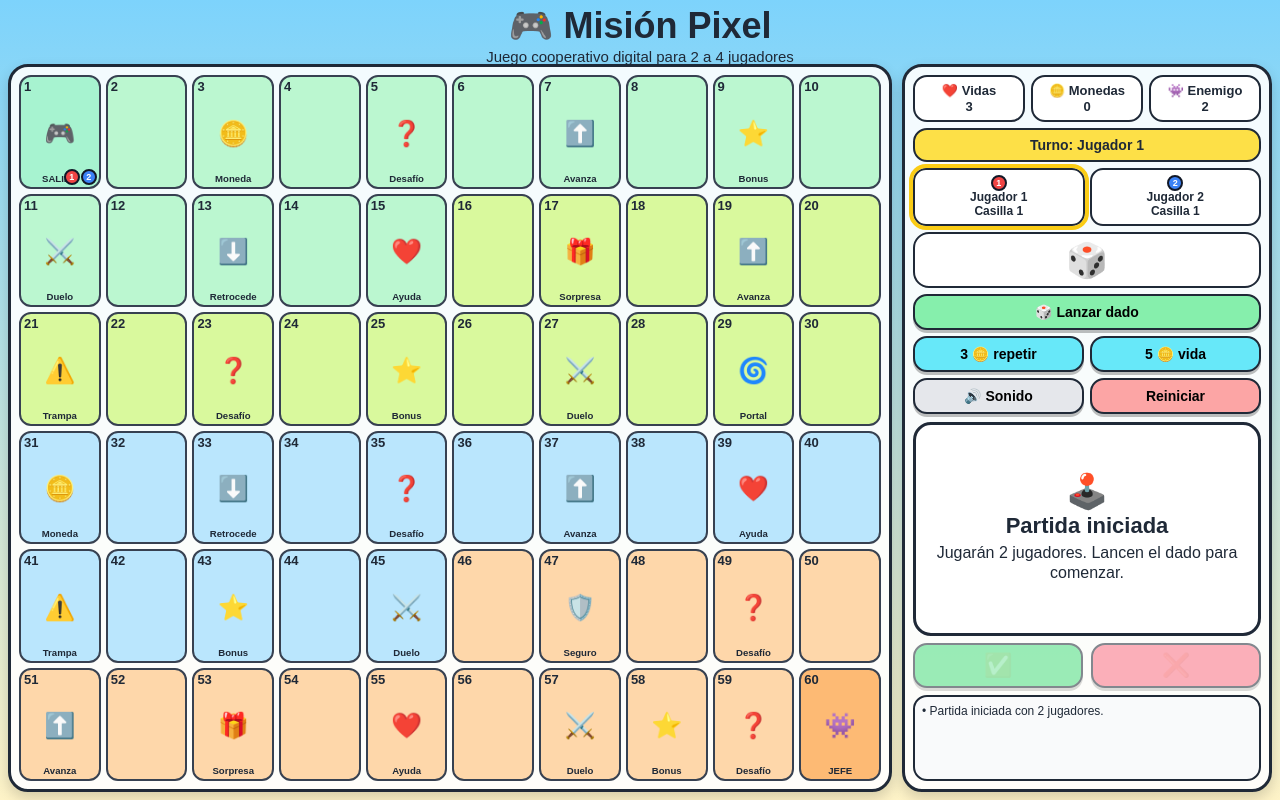
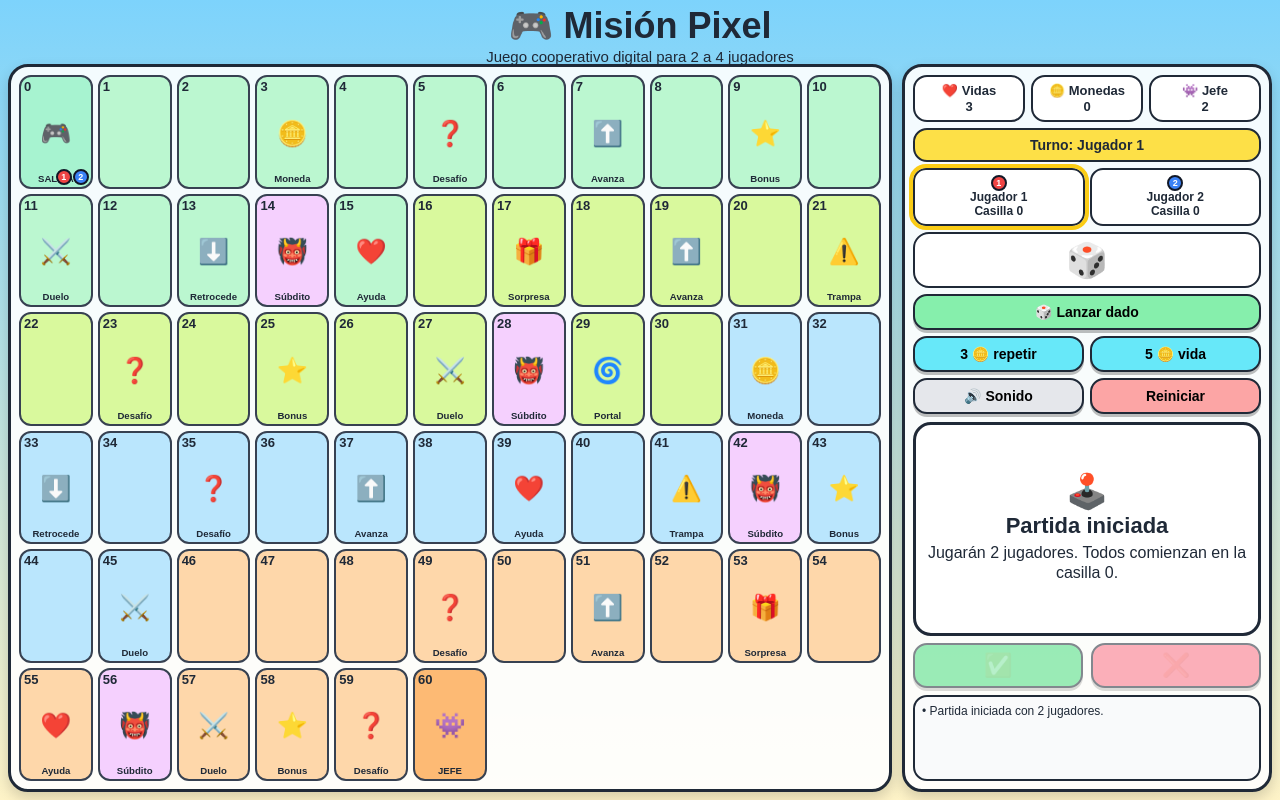
Before and after one commit to oscaniela/mision-pixel-cartas, a plain HTML site: page index.html in a window 1280 px wide. Both pictures are taken after a click on the button "2 jugadores". Drawn offline with Linux system fonts and the light colour scheme.

Commit message:
Update index.html

```diff
--- a/index.html
+++ b/index.html
@@ -40,7 +40,7 @@
     .board {
       width:100%; height:100%;
       display:grid;
-      grid-template-columns:repeat(10,1fr);
+      grid-template-columns:repeat(11,1fr);
       grid-template-rows:repeat(6,1fr);
       gap:5px;
     }
@@ -60,7 +60,7 @@
     .cell .icon { font-size:clamp(16px,2.1vw,25px); text-align:center; line-height:1; z-index:2; }
     .cell .label { font-size:clamp(7px,.75vw,10px); font-weight:900; text-align:center; z-index:2; line-height:1; }
     .world1{background:#bbf7d0}.world2{background:#d9f99d}.world3{background:#bae6fd}.world4{background:#fed7aa}
-    .start{background:#a7f3d0}.finish{background:#fdba74}
+    .start{background:#a7f3d0}.finish{background:#fdba74}.minion{background:#f5d0fe}
     .tokens{position:absolute;bottom:2px;right:2px;display:flex;gap:1px;flex-wrap:wrap;max-width:90%;z-index:3}
     .token{width:16px;height:16px;border-radius:50%;border:2px solid #111827;display:inline-flex;align-items:center;justify-content:center;color:white;font-size:9px;font-weight:900}
     .p1{background:#ef4444}.p2{background:#3b82f6}.p3{background:#22c55e}.p4{background:#a855f7}
@@ -140,7 +140,7 @@
       <div class="status-grid">
         <div class="status-box">❤️ Vidas<br><span id="lives">3</span></div>
         <div class="status-box">🪙 Monedas<br><span id="coins">0</span></div>
-        <div class="status-box">👾 Enemigo<br><span id="bossLives">2</span></div>
+        <div class="status-box">👾 Jefe<br><span id="bossLives">2</span></div>
       </div>
       <div id="turn" class="turn">Turno: Jugador 1</div>
       <div id="players" class="players"></div>
@@ -173,21 +173,40 @@
     let currentPlayer = 0, lives = 3, coins = 0, bossLives = 2;
     let gameOver = false, pendingAction = null, pendingDiceAction = null;
     let soundEnabled = true, audioCtx = null;
+    let defeatedMinions = new Set();
+    const minionCells = [14, 28, 42, 56];
 
     const specialCells = {
-      1:["🎮","SALIDA","start"],3:["🪙","Moneda",""] ,5:["❓","Desafío",""] ,7:["⬆️","Avanza",""] ,9:["⭐","Bonus",""] ,11:["⚔️","Duelo",""] ,13:["⬇️","Retrocede",""] ,15:["❤️","Ayuda",""] ,17:["🎁","Sorpresa",""] ,19:["⬆️","Avanza",""] ,21:["⚠️","Trampa",""] ,23:["❓","Desafío",""] ,25:["⭐","Bonus",""] ,27:["⚔️","Duelo",""] ,29:["🌀","Portal",""] ,31:["🪙","Moneda",""] ,33:["⬇️","Retrocede",""] ,35:["❓","Desafío",""] ,37:["⬆️","Avanza",""] ,39:["❤️","Ayuda",""] ,41:["⚠️","Trampa",""] ,43:["⭐","Bonus",""] ,45:["⚔️","Duelo",""] ,47:["🛡️","Seguro",""] ,49:["❓","Desafío",""] ,51:["⬆️","Avanza",""] ,53:["🎁","Sorpresa",""] ,55:["❤️","Ayuda",""] ,57:["⚔️","Duelo",""] ,58:["⭐","Bonus",""] ,59:["❓","Desafío",""] ,60:["👾","JEFE","finish"]
+      0:["🎮","SALIDA","start"],
+      3:["🪙","Moneda",""] ,5:["❓","Desafío",""] ,7:["⬆️","Avanza",""] ,9:["⭐","Bonus",""] ,11:["⚔️","Duelo",""] ,13:["⬇️","Retrocede",""] ,14:["👹","Súbdito","minion"] ,15:["❤️","Ayuda",""] ,17:["🎁","Sorpresa",""] ,19:["⬆️","Avanza",""] ,21:["⚠️","Trampa",""] ,23:["❓","Desafío",""] ,25:["⭐","Bonus",""] ,27:["⚔️","Duelo",""] ,28:["👹","Súbdito","minion"] ,29:["🌀","Portal",""] ,31:["🪙","Moneda",""] ,33:["⬇️","Retrocede",""] ,35:["❓","Desafío",""] ,37:["⬆️","Avanza",""] ,39:["❤️","Ayuda",""] ,41:["⚠️","Trampa",""] ,42:["👹","Súbdito","minion"] ,43:["⭐","Bonus",""] ,45:["⚔️","Duelo",""] ,49:["❓","Desafío",""] ,51:["⬆️","Avanza",""] ,53:["🎁","Sorpresa",""] ,55:["❤️","Ayuda",""] ,56:["👹","Súbdito","minion"] ,57:["⚔️","Duelo",""] ,58:["⭐","Bonus",""] ,59:["❓","Desafío",""] ,60:["👾","JEFE","finish"]
     };
 
     const cards = {
       desafio:[
-        ["❓","Robot Pixel","Imita a un robot. Si el equipo adivina, presionen ✅ y ganan 1 moneda.",()=>addCoins(1),()=>log("Desafío no completado.")],
+        ["❓","Canción de la Mosca","Canta la canción de la mosca de Cachureos. Si lo haces, presionen ✅ y ganan 1 moneda.",()=>addCoins(1),()=>log("Desafío no completado.")],
         ["❓","Sonido Secreto","Haz un sonido de videojuego. Si alguien lo reconoce, presionen ✅ y avancen 1 casilla.",()=>movePlayer(currentPlayer,1),()=>log("Desafío no completado.")],
         ["❓","Animal Misterioso","Imita un animal sin hablar. Si el equipo adivina, presionen ✅ y ganan 1 moneda.",()=>addCoins(1),()=>log("Desafío no completado.")],
         ["❓","Héroe Inventado","Inventa el nombre de un héroe pixelado. Si todos lo aprueban, presionen ✅ y ganan 1 moneda.",()=>addCoins(1),()=>log("Desafío no completado.")],
         ["❓","Dibujo Invisible","Dibuja una figura en el aire. Si alguien adivina, presionen ✅ y avancen 1 casilla.",()=>movePlayer(currentPlayer,1),()=>log("Desafío no completado.")],
-        ["❓","Adivinanza Estrella","Brillo en el cielo y también en los juegos. ¿Qué soy? Si responden estrella, presionen ✅ y ganan 1 moneda.",()=>addCoins(1),()=>log("Respuesta incorrecta.")],
+        ["❓","Adivinanza Libre","Di una adivinanza. Si alguien acierta, presionen ✅ y ganan 1 moneda.",()=>addCoins(1),()=>log("Nadie acertó la adivinanza.")],
         ["❓","Objeto Secreto","Da una pista sobre un objeto de la casa. Si alguien adivina, presionen ✅ y ganan 1 moneda.",()=>addCoins(1),()=>log("Desafío no completado.")],
-        ["❓","Salto de Plataforma","Actúa como si saltaras un obstáculo. Si lo haces, presionen ✅ y avancen 1 casilla.",()=>movePlayer(currentPlayer,1),()=>log("Desafío no completado.")]
+        ["❓","Salto de Plataforma","Actúa como si saltaras un obstáculo. Si lo haces, presionen ✅ y avancen 1 casilla.",()=>movePlayer(currentPlayer,1),()=>log("Desafío no completado.")],
+        ["❓","Gato Juanito","Canta la canción del Gato Juanito. Si lo haces, presionen ✅ y ganan 1 moneda.",()=>addCoins(1),()=>log("Desafío no completado.")],
+        ["❓","Waka Waka","Canta o baila un pedacito de Waka Waka. Si lo haces, presionen ✅ y avancen 1 casilla.",()=>movePlayer(currentPlayer,1),()=>log("Desafío no completado.")],
+        ["❓","Bloque en el Aire","Imita a Mario destruyendo un bloque en el aire. Si lo haces, presionen ✅ y ganan 1 moneda.",()=>addCoins(1),()=>log("Desafío no completado.")],
+        ["❓","Personajes de Cuento","Hagan hasta 10 preguntas para adivinar un personaje de cuento. Si lo adivinan, presionen ✅ y ganan 1 moneda.",()=>addCoins(1),()=>log("No lograron adivinar el personaje.")],
+        ["❓","Adivina el Animal","Da pistas para que el equipo adivine un animal. Si aciertan, presionen ✅ y ganan 1 moneda.",()=>addCoins(1),()=>log("No lograron adivinar el animal.")],
+        ["❓","Color de la Fruta","Pregunta el color de una fruta, por ejemplo: ¿de qué color es la frutilla? Si responden bien, presionen ✅ y ganan 1 moneda.",()=>addCoins(1),()=>log("Respuesta incorrecta.")],
+        ["❓","Personaje de Hielo","Adivina el personaje: tiene poderes de hielo, vive en un reino nevado y canta una canción muy famosa. Si aciertan, presionen ✅ y ganan 1 moneda.",()=>addCoins(1),()=>log("No lograron adivinar el personaje.")],
+        ["❓","Vaquero de Juguete","Adivina el personaje: usa sombrero, es un juguete, tiene amigos muy queridos y siempre quiere cuidar a su dueño. Si aciertan, presionen ✅ y ganan 1 moneda.",()=>addCoins(1),()=>log("No lograron adivinar el personaje.")],
+        ["❓","Pez Perdido","Adivina el personaje: es pequeño, vive en el mar, tiene una aleta más corta y su papá lo busca en una gran aventura. Si aciertan, presionen ✅ y ganan 1 moneda.",()=>addCoins(1),()=>log("No lograron adivinar el personaje.")],
+        ["❓","León Valiente","Adivina el personaje: es un cachorro de león, vive una gran aventura y debe aprender a ser rey. Si aciertan, presionen ✅ y avanzan 1 casilla.",()=>movePlayer(currentPlayer,1),()=>log("No lograron adivinar el personaje.")],
+        ["❓","Tres Cosas Rojas","Nombra 3 cosas de color rojo. Si lo logras, presionen ✅ y ganan 1 moneda.",()=>addCoins(1),()=>log("Desafío no completado.")],
+        ["❓","Tres Cosas Azules","Nombra 3 cosas de color azul. Si lo logras, presionen ✅ y ganan 1 moneda.",()=>addCoins(1),()=>log("Desafío no completado.")],
+        ["❓","Tres Cosas Amarillas","Nombra 3 cosas de color amarillo. Si lo logras, presionen ✅ y ganan 1 moneda.",()=>addCoins(1),()=>log("Desafío no completado.")],
+        ["❓","Tres Cosas Verdes","Nombra 3 cosas de color verde. Si lo logras, presionen ✅ y ganan 1 moneda.",()=>addCoins(1),()=>log("Desafío no completado.")],
+        ["❓","Canción en Inglés","Canta una canción corta en inglés. Si lo haces, presionen ✅ y avanzan 1 casilla.",()=>movePlayer(currentPlayer,1),()=>log("Desafío no completado.")],
+        ["❓","Palabra en Inglés","Di 3 palabras en inglés que conozcas. Si lo logras, presionen ✅ y ganan 1 moneda.",()=>addCoins(1),()=>log("Desafío no completado.")]
       ],
       bonus:[
         ["⭐","Súper Salto","Presiona ✅ para avanzar 3 casillas.",()=>movePlayer(currentPlayer,3),()=>log("Bonus cancelado.")],
@@ -220,25 +239,26 @@
         ["🛡️","Escudo Protector","Presiona ✅ para ganar 1 moneda y considerar que evitaron una trampa.",()=>addCoins(1),()=>log("Power-Up cancelado.")],
         ["🛡️","Llave Pixelada","Presiona ✅ para avanzar hasta el portal más cercano.",()=>moveToNextPortal(),()=>log("Power-Up cancelado.")]
       ],
-      jefe:[["👾","Jefe Final Pixel","El enemigo tiene 2 vidas. Presiona ✅ y luego Lanzar dado. Con 4, 5 o 6 le quitan 1 vida. Si fallan, el equipo pierde 1 vida.",()=>armDiceAction("👾 Lanzar contra jefe", finalBossRoll),()=>{loseLife(); if(!gameOver) showCard("👾","El jefe resiste","No superaron el reto final. Pierden 1 vida.");}]]
+      jefe:[["👾","Jefe Final Pixel","El jefe tiene 2 vidas. Presiona ✅ y luego Lanzar dado. Solo con 1 o 6 le quitan 1 vida. Con otro número pierden 1 vida y retroceden 10 casillas.",()=>armDiceAction("👾 Lanzar contra jefe", finalBossRoll),()=>{loseLife(); movePlayer(currentPlayer,-10); if(!gameOver) showCard("👾","El jefe resiste","No superaron el reto final. Pierden 1 vida y retroceden 10 casillas.");}]]
     };
 
     function createPlayers(count){return [
-      {name:"Jugador 1",pos:1,cls:"p1"},{name:"Jugador 2",pos:1,cls:"p2"},{name:"Jugador 3",pos:1,cls:"p3"},{name:"Jugador 4",pos:1,cls:"p4"}
+      {name:"Jugador 1",pos:0,cls:"p1"},{name:"Jugador 2",pos:0,cls:"p2"},{name:"Jugador 3",pos:0,cls:"p3"},{name:"Jugador 4",pos:0,cls:"p4"}
     ].slice(0,count)}
-    function startGame(count){numberOfPlayers=count; players=createPlayers(count); currentPlayer=0; lives=3; coins=0; bossLives=2; gameOver=false; pendingAction=null; pendingDiceAction=null; document.getElementById("startScreen").style.display="none"; document.getElementById("gameArea").style.display="grid"; document.getElementById("dice").textContent="🎲"; document.getElementById("log").innerHTML=""; showCard("🕹️","Partida iniciada",`Jugarán ${count} jugadores. Lancen el dado para comenzar.`); log(`Partida iniciada con ${count} jugadores.`); render()}
+    function startGame(count){numberOfPlayers=count; players=createPlayers(count); currentPlayer=0; lives=3; coins=0; bossLives=2; defeatedMinions=new Set(); gameOver=false; pendingAction=null; pendingDiceAction=null; document.getElementById("startScreen").style.display="none"; document.getElementById("gameArea").style.display="grid"; document.getElementById("dice").textContent="🎲"; document.getElementById("log").innerHTML=""; showCard("🕹️","Partida iniciada",`Jugarán ${count} jugadores. Todos comienzan en la casilla 0.`); log(`Partida iniciada con ${count} jugadores.`); initBoard(); render()}
     function worldClass(n){if(n<=15)return"world1";if(n<=30)return"world2";if(n<=45)return"world3";return"world4"}
-    function initBoard(){const board=document.getElementById("board"); board.innerHTML=""; for(let i=1;i<=maxCell;i++){const data=specialCells[i]||["","",""]; const cell=document.createElement("div"); cell.className=`cell ${worldClass(i)} ${data[2]}`; cell.id=`cell-${i}`; cell.innerHTML=`<div class="num">${i}</div><div class="icon">${data[0]}</div><div class="label">${data[1]}</div><div class="tokens" id="tokens-${i}"></div>`; board.appendChild(cell)}}
+    function initBoard(){const board=document.getElementById("board"); board.innerHTML=""; for(let i=0;i<=maxCell;i++){const raw=specialCells[i]||["","",""]; const defeated=defeatedMinions.has(i); const data=defeated?["✅","Vencido",""]:raw; const cell=document.createElement("div"); cell.className=`cell ${worldClass(i)} ${data[2]}`; cell.id=`cell-${i}`; cell.innerHTML=`<div class="num">${i}</div><div class="icon">${data[0]}</div><div class="label">${data[1]}</div><div class="tokens" id="tokens-${i}"></div>`; board.appendChild(cell)}}
+    function refreshBoardLabels(){minionCells.forEach(c=>{if(defeatedMinions.has(c)){const cell=document.getElementById(`cell-${c}`); if(cell){cell.querySelector('.icon').textContent='✅'; cell.querySelector('.label').textContent='Vencido'; cell.classList.remove('minion')}}})}
     function render(){document.getElementById("lives").textContent=lives; document.getElementById("coins").textContent=coins; document.getElementById("bossLives").textContent=bossLives; document.getElementById("turn").textContent=gameOver?"Juego terminado":`Turno: ${players[currentPlayer]?.name||"Jugador 1"}`; document.getElementById("rollButton").disabled=gameOver||!!pendingAction; document.getElementById("rollButton").textContent=pendingDiceAction?pendingDiceAction.label:"🎲 Lanzar dado"; document.getElementById("okButton").disabled=gameOver||!pendingAction; document.getElementById("noButton").disabled=gameOver||!pendingAction; document.getElementById("pendingNote").style.display=(pendingAction||pendingDiceAction)?"block":"none"; document.getElementById("pendingNote").textContent=pendingDiceAction?"Tirada especial pendiente: presiona Lanzar dado.":"Acción pendiente: confirma con ✅ o ❌.";
       document.getElementById("players").innerHTML=players.map((p,idx)=>`<div class="player ${idx===currentPlayer&&!gameOver?'active':''}"><span class="token ${p.cls}">${idx+1}</span><br>${p.name}<br>Casilla ${p.pos}</div>`).join("");
-      for(let i=1;i<=maxCell;i++) document.getElementById(`tokens-${i}`).innerHTML=""; players.forEach((p,idx)=>{const token=document.createElement("span"); token.className=`token ${p.cls}`; token.textContent=idx+1; document.getElementById(`tokens-${p.pos}`).appendChild(token)})}
+      for(let i=0;i<=maxCell;i++){const t=document.getElementById(`tokens-${i}`); if(t) t.innerHTML=""} players.forEach((p,idx)=>{const token=document.createElement("span"); token.className=`token ${p.cls}`; token.textContent=idx+1; document.getElementById(`tokens-${p.pos}`).appendChild(token)}); refreshBoardLabels()}
 
     function rollDice(){if(gameOver||pendingAction)return; if(pendingDiceAction){resolveDiceAction(); return;} soundDice(); const dice=randomDice(); document.getElementById("dice").textContent=`🎲 ${dice}`; log(`${players[currentPlayer].name} sacó ${dice}.`); movePlayer(currentPlayer,dice,false); checkCell(players[currentPlayer].pos); render()}
     function armDiceAction(label, resolver){pendingDiceAction={label,resolver}; pendingAction=null; showCard("🎲","Tirada especial","Presiona el botón de dado para resolver la acción."); render()}
     function resolveDiceAction(){if(!pendingDiceAction)return; soundDice(); const action=pendingDiceAction; pendingDiceAction=null; const dice=randomDice(); document.getElementById("dice").textContent=`🎲 ${dice}`; action.resolver(dice); if(!gameOver) endTurn(); render()}
     function randomDice(){return Math.floor(Math.random()*6)+1}
 
-    function movePlayer(index,steps,shouldRender=true){const old=players[index].pos; players[index].pos=Math.max(1,Math.min(maxCell,players[index].pos+steps)); log(`${players[index].name} va de ${old} a ${players[index].pos}.`); if(players[index].pos>=maxCell&&!gameOver) prepareCard("jefe"); if(shouldRender)render()}
+    function movePlayer(index,steps,shouldRender=true){const old=players[index].pos; players[index].pos=Math.max(0,Math.min(maxCell,players[index].pos+steps)); log(`${players[index].name} va de ${old} a ${players[index].pos}.`); if(players[index].pos>=maxCell&&!gameOver) prepareCard("jefe"); if(shouldRender)render()}
     function moveAll(steps){players.forEach((_,idx)=>movePlayer(idx,steps,false)); render()}
     function moveLastPlayer(steps){let minPos=Math.min(...players.map(p=>p.pos)); let idx=players.findIndex(p=>p.pos===minPos); movePlayer(idx,steps,true)}
     function moveToNextPortal(){const portals=[29,53]; const current=players[currentPlayer].pos; const next=portals.find(p=>p>current)||53; const old=players[currentPlayer].pos; players[currentPlayer].pos=next; log(`${players[currentPlayer].name} viaja del ${old} al portal ${next}.`); render()}
@@ -252,8 +272,9 @@
       else if(label==="Desafío") prepareCard("desafio"); else if(label==="Avanza") prepareSimpleAction("⬆️","Avanza","Presiona ✅ para avanzar 2 casillas.",()=>movePlayer(currentPlayer,2),()=>log("Avance cancelado."));
       else if(label==="Bonus") prepareCard("bonus"); else if(label==="Duelo") prepareCard("duelo"); else if(label==="Retrocede") prepareSimpleAction("⬇️","Retrocede","Presiona ✅ para retroceder 2 casillas. Presiona ❌ si usan protección.",()=>movePlayer(currentPlayer,-2),()=>log("Retroceso evitado."));
       else if(label==="Ayuda") prepareCard("ayuda"); else if(label==="Sorpresa") prepareRandomAny(); else if(label==="Trampa") prepareCard("trampa"); else if(label==="Portal") prepareSimpleAction("🌀","Portal","Presiona ✅ para viajar al siguiente portal.",()=>moveToNextPortal(),()=>log("Portal no usado."));
-      else if(label==="Seguro") prepareSimpleAction("🛡️","Casilla segura","Presiona ✅ para continuar. Están protegidos.",()=>log("Casilla segura completada."),()=>log("Continúan sin usar la casilla segura.")); else if(label==="JEFE") prepareCard("jefe")}
+      else if(label==="Súbdito") prepareMinion(pos); else if(label==="JEFE") prepareCard("jefe")}
     function prepareSimpleAction(icon,title,text,onOk,onNo){soundCard(); showCard(icon,title,text); pendingAction={onOk,onNo,keepTurn:false}; render()}
+    function prepareMinion(cell){if(defeatedMinions.has(cell)){showCard("✅","Súbdito vencido","Este súbdito ya desapareció. Sigue el próximo jugador."); endTurn(); return} soundCard(); showCard("👹","Súbdito del Jefe","Tiene 1 vida. Presiona ✅ y luego Lanzar dado. Con 4, 5 o 6 lo derrotas. Si gana el súbdito, pierden 1 vida, pero desaparece igual."); pendingAction={onOk:()=>armDiceAction("👹 Lanzar contra súbdito",(dice)=>minionRoll(dice,cell)),onNo:()=>log("Evitaron enfrentar al súbdito."),keepTurn:false}; render()}
     function prepareRandomAny(){const types=["desafio","bonus","trampa","duelo","ayuda","power"]; prepareCard(types[Math.floor(Math.random()*types.length)])}
     function prepareCard(type){soundCard(); const list=cards[type]; const card=list[Math.floor(Math.random()*list.length)]; showCard(card[0],card[1],card[2]); log(`Carta: ${card[1]}.`); pendingAction={onOk:card[3],onNo:card[4],keepTurn:card[1]==="Dado Mágico"}; render()}
     function resolvePending(success){if(!pendingAction||gameOver)return; const action=pendingAction; pendingAction=null; if(success){soundOk(); log("Acción confirmada con ✅."); action.onOk()} else {soundNo(); log("Acción marcada con ❌."); action.onNo()} if(!gameOver&&!action.keepTurn&&!pendingDiceAction) endTurn(); render()}
@@ -262,12 +283,13 @@
     function duelRoll(diceNeeded,rewardFn,successText){const dice=parseInt(document.getElementById("dice").textContent.replace(/\D/g,""),10)||randomDice(); log(`Duelo: salió ${dice}.`); if(dice>=diceNeeded){soundOk(); log(successText); rewardFn()} else {soundNo(); log("No ganaron el duelo. No pasa nada grave.")}}
     function shadowDuelRoll(dice){log(`Duelo contra sombra: salió ${dice}.`); if(dice<=2){soundNo(); movePlayer(currentPlayer,-1)} else {soundOk(); addCoins(1)}}
     function enemyHiddenRoll(dice){log(`Enemigo escondido: salió ${dice}.`); if(dice<=3) loseLife(); else {soundOk(); log("El equipo esquiva al enemigo.")}}
-    function finalBossRoll(dice){log(`Tirada contra Jefe Final: salió ${dice}.`); if(dice>=4){bossLives-=1; soundOk(); if(bossLives<=0){gameOver=true; soundWin(); showCard("🏆","¡Victoria Pixel!","Le quitaron sus 2 vidas al Jefe Final. Todos ganan la partida.")} else {showCard("👾","¡Buen golpe!",`Le quitaron 1 vida al jefe. Le queda ${bossLives} vida.`); prepareCard("jefe")}} else {soundNo(); loseLife(); if(!gameOver) showCard("👾","El jefe resiste","Fallaron la tirada. El equipo pierde 1 vida.")} render()}
+    function minionRoll(dice,cell){log(`Súbdito en casilla ${cell}: salió ${dice}.`); if(dice>=4){soundOk(); log("Derrotaron al súbdito. El súbdito desaparece."); showCard("✅","Súbdito derrotado","Ganaron el combate. El súbdito desaparece del tablero.")} else {soundNo(); loseLife(); if(!gameOver) showCard("👹","El súbdito ganó","El equipo pierde 1 vida, pero el súbdito desaparece del tablero.")} defeatedMinions.add(cell); render()}
+    function finalBossRoll(dice){log(`Tirada contra Jefe Final: salió ${dice}.`); if(dice===1||dice===6){bossLives-=1; soundOk(); if(bossLives<=0){gameOver=true; soundWin(); showCard("🏆","¡Victoria Pixel!","Le quitaron sus 2 vidas al Jefe Final. Todos ganan la partida.")} else {showCard("👾","¡Golpe crítico!",`Sacaron ${dice}. Le quitaron 1 vida al jefe. Le queda ${bossLives} vida.`); prepareCard("jefe")}} else {soundNo(); loseLife(); movePlayer(currentPlayer,-10); if(!gameOver) showCard("👾","El jefe contraataca","No salió 1 ni 6. Pierden 1 vida y retroceden 10 casillas.")} render()}
 
     function useCoins(action){if(gameOver||pendingAction||pendingDiceAction){log("Primero deben resolver la acción pendiente."); return} if(action==="reroll"){if(coins>=3){coins-=3; soundOk(); log("Usaron 3 monedas. El mismo jugador puede lanzar nuevamente."); render()}else{soundNo(); log("No tienen suficientes monedas para repetir el dado.")}} if(action==="life"){if(coins>=5){coins-=5; soundOk(); addLife(1); log("Usaron 5 monedas para recuperar 1 vida."); render()}else{soundNo(); log("No tienen suficientes monedas para recuperar vida.")}}}
     function showCard(icon,title,text){document.getElementById("card").innerHTML=`<div class="big">${icon}</div><h3>${title}</h3><p>${text}</p>`}
     function log(message){const box=document.getElementById("log"); const item=document.createElement("div"); item.textContent=`• ${message}`; box.prepend(item)}
-    function resetGame(){soundOk(); players=createPlayers(numberOfPlayers); currentPlayer=0; lives=3; coins=0; bossLives=2; gameOver=false; pendingAction=null; pendingDiceAction=null; document.getElementById("dice").textContent="🎲"; document.getElementById("log").innerHTML=""; showCard("🕹️","Partida reiniciada","Lancen el dado, avancen por el tablero y lleguen juntos al Jefe Final Pixel."); render()}
+    function resetGame(){soundOk(); players=createPlayers(numberOfPlayers); currentPlayer=0; lives=3; coins=0; bossLives=2; defeatedMinions=new Set(); gameOver=false; pendingAction=null; pendingDiceAction=null; document.getElementById("dice").textContent="🎲"; document.getElementById("log").innerHTML=""; showCard("🕹️","Partida reiniciada","Todos vuelven a la casilla 0. Lancen el dado para comenzar."); initBoard(); render()}
 
     function ensureAudio(){if(!audioCtx) audioCtx=new (window.AudioContext||window.webkitAudioContext)()}
     function beep(freq=440,duration=.08,type="sine",volume=.08){if(!soundEnabled)return; ensureAudio(); const osc=audioCtx.createOscillator(); const gain=audioCtx.createGain(); osc.type=type; osc.frequency.value=freq; gain.gain.value=volume; osc.connect(gain); gain.connect(audioCtx.destination); osc.start(); gain.gain.exponentialRampToValueAtTime(.001,audioCtx.currentTime+duration); osc.stop(audioCtx.currentTime+duration)}
```
